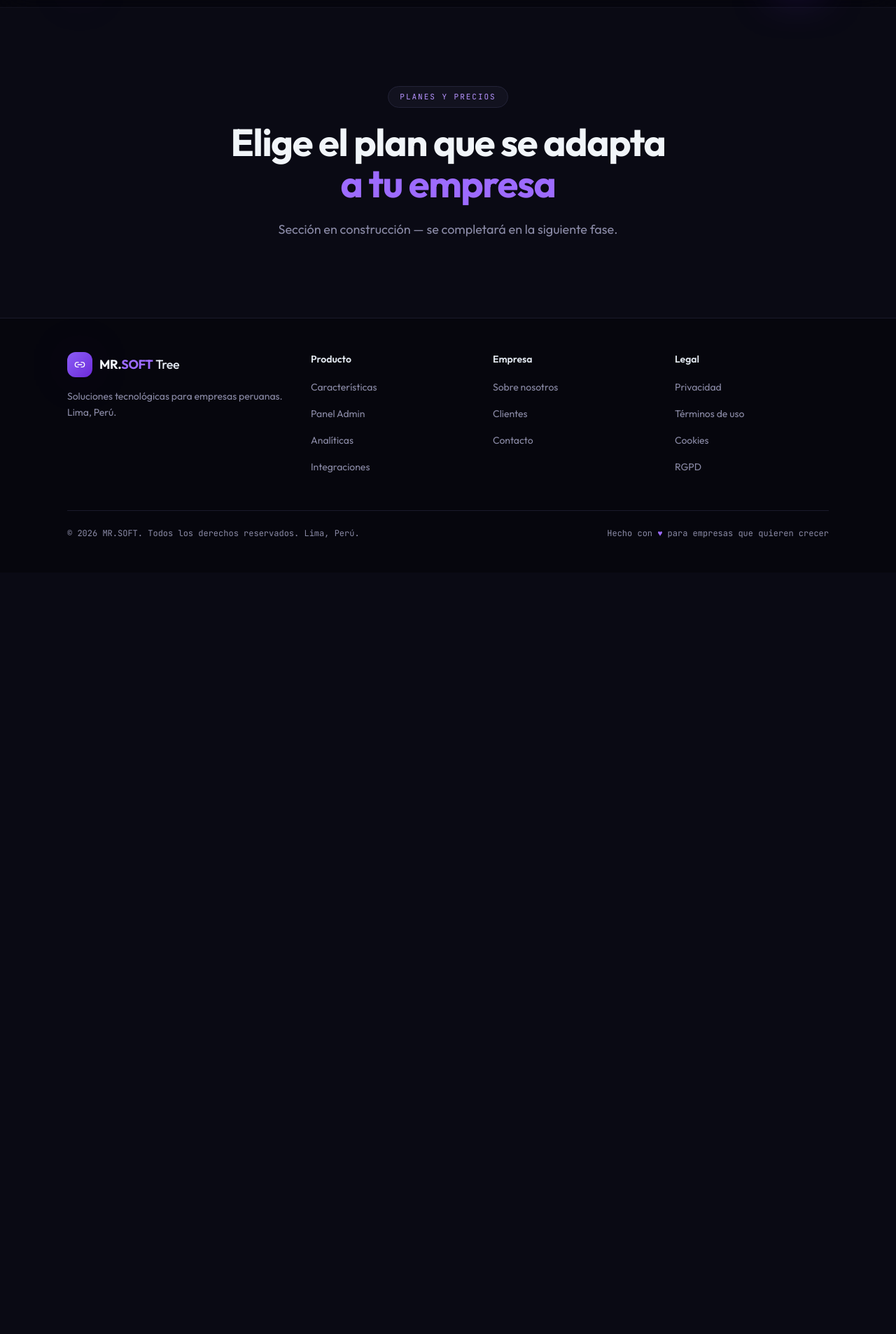
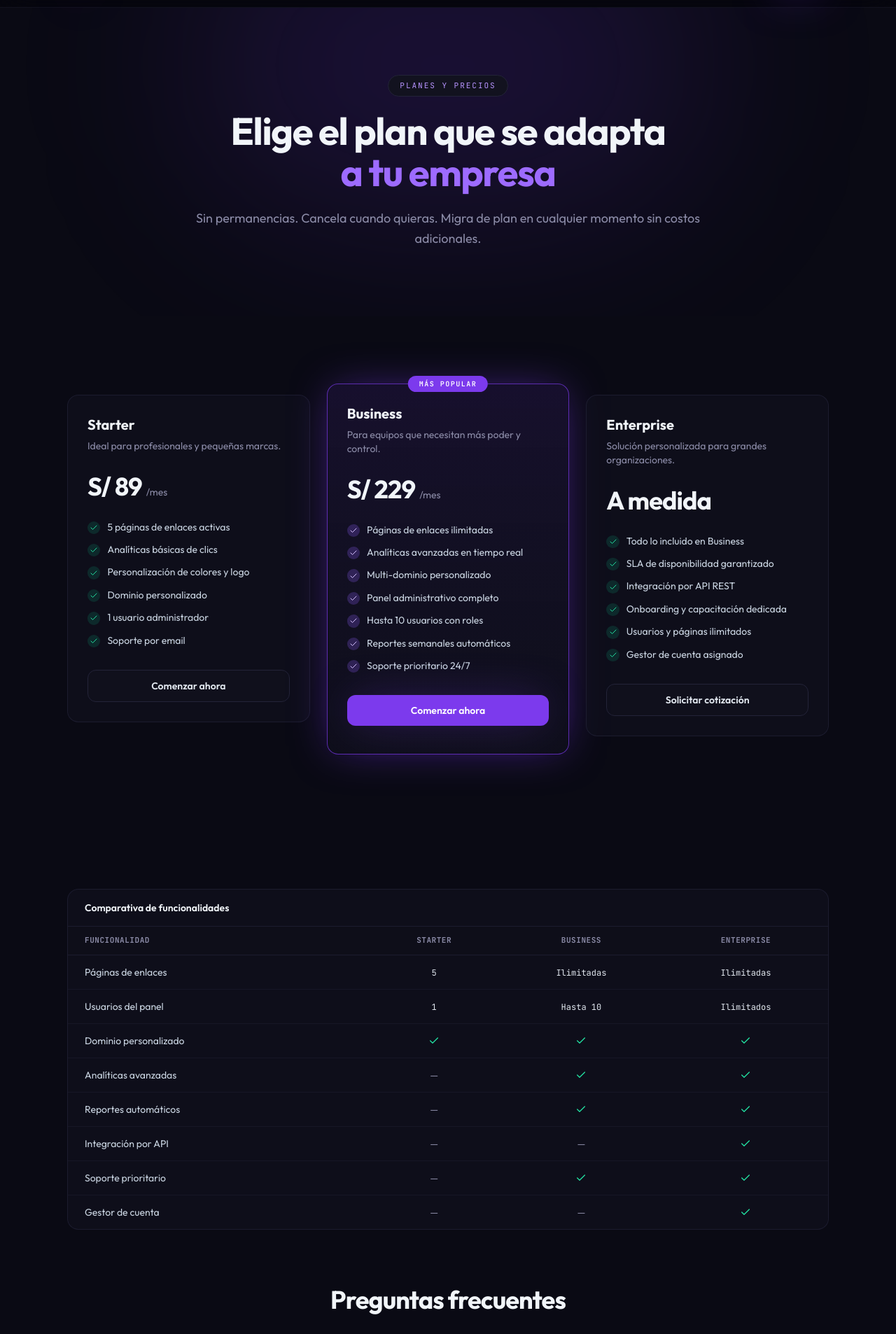
Before and after one commit to jesusdavidsalazarflores936-byte/web-linktree, a Next.js app: page /precios in a window 1280 px wide. Shown: the part 54-1960 px from the top of the page at 70% size. Before the commit the page ends 872 px from the top, so only its background shows below. Built offline with nearby package versions, Linux system fonts and the light colour scheme; no server answers.

Commit message:
feat(pricing): componer la página Precios

```diff
--- a/src/app/(marketing)/precios/page.tsx
+++ b/src/app/(marketing)/precios/page.tsx
@@ -1,4 +1,6 @@
-import { SectionHeading, Section } from '@/components/ui'
+import { PageHero } from '@/components/ui'
+import { Pricing, PricingComparison, PricingFaq, PricingCta } from '@/features/pricing'
+import { pricingHeading } from '@/features/pricing'
 import { buildMetadata } from '@/lib/metadata'
 import { routes } from '@/lib/site.config'
 
@@ -11,14 +13,12 @@ export const metadata = buildMetadata({
 
 export default function PricingPage() {
   return (
-    <Section>
-      <SectionHeading
-        as="h1"
-        eyebrow="Planes y precios"
-        title="Elige el plan que se adapta"
-        accent="a tu empresa"
-        description="Sección en construcción — se completará en la siguiente fase."
-      />
-    </Section>
+    <>
+      <PageHero {...pricingHeading} className="border-b-0" />
+      <Pricing withHeading={false} tone="default" />
+      <PricingComparison />
+      <PricingFaq />
+      <PricingCta />
+    </>
   )
 }
```
